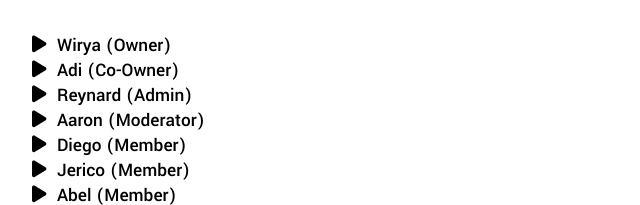
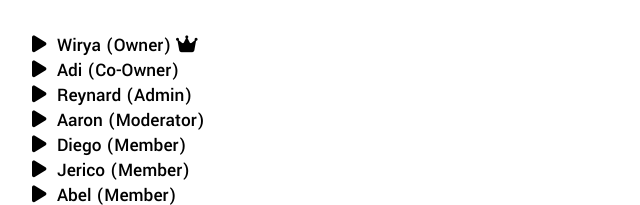
Before and after one commit to ProKocak28/mase-official-website, a plain HTML site: page teams.html in a window 1280 px wide. Shown: the part 315-520 px from the top of the page, 96-736 px from the left. Drawn offline with Linux system fonts and the light colour scheme.

Commit message:
Update teams.html
i made a mistake again lol

```diff
--- a/teams.html
+++ b/teams.html
@@ -48,7 +48,7 @@
         <br><br>
         <div class="members" id="members">
             <ul class="members__list--ul">
-                <li class="members__list">Wirya (Owner)</li>
+                <li class="members__list">Wirya (Owner) <i class="fa-solid fa-crown"></i></li>
                 <li class="members__list">Adi (Co-Owner)</li>
                 <li class="members__list">Reynard (Admin)</li>
                 <li class="members__list">Aaron (Moderator)</li>
```
